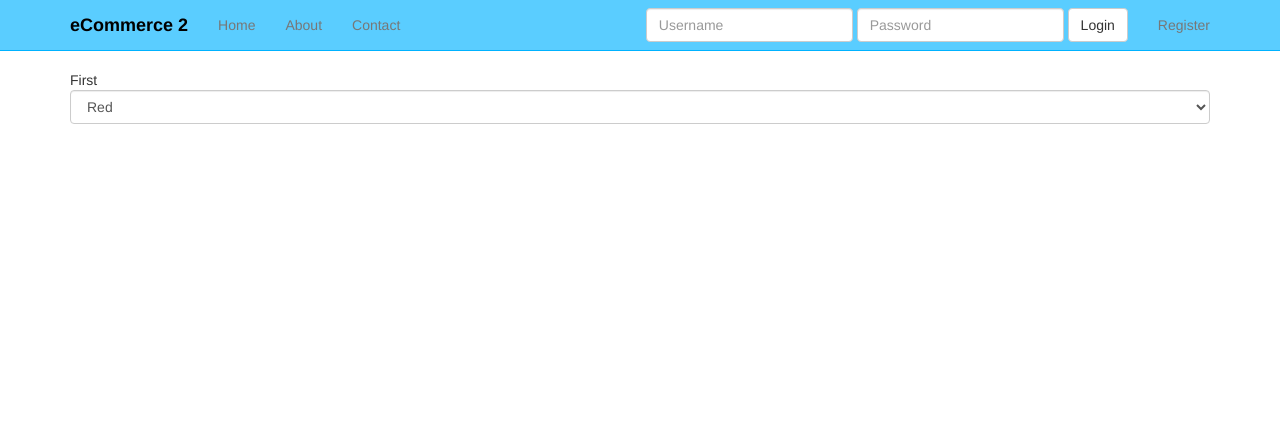
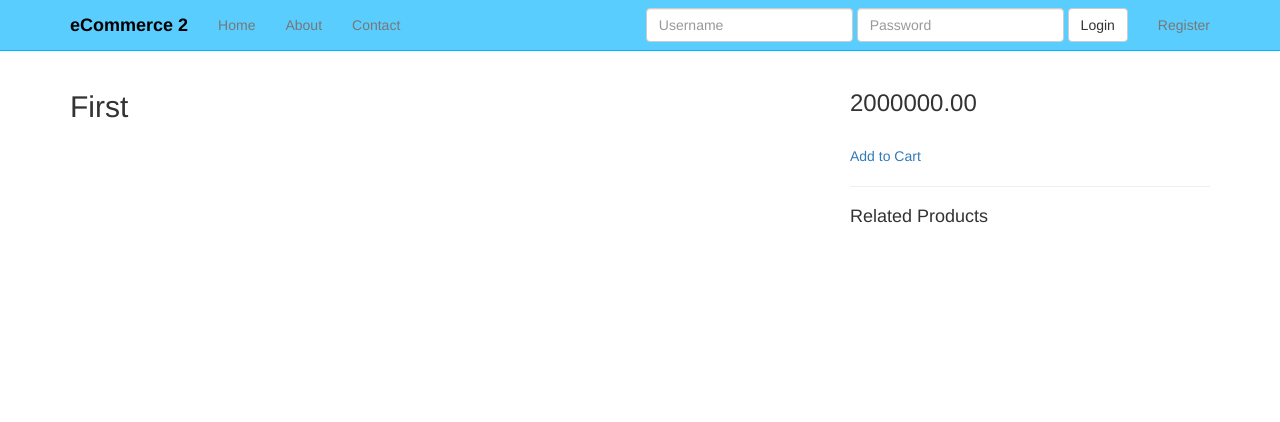
Before and after one commit to anthonymiyoro/gnome, a Django app: page /products/1/ in a window 1280 px wide. Shown: the top 422 px of the page. Run offline with Django 3.2, Linux system fonts and the light colour scheme; data comes from the database, SQL or seed files in the repository; both versions use the stored data as it was after the commit; some libraries are stand-ins or nearby versions.

Commit message:
Edited product page look

```diff
--- a/src/products/models.py
+++ b/src/products/models.py
@@ -1,5 +1,6 @@
 from django.core.urlresolvers import reverse
 from django.db import models
+from django.db.models.signals import post_save
 
 
 
@@ -54,3 +55,19 @@ class Variation(models.Model):
 
     def get_absolute_url(self):
         return self.product.get_absolute_url()
+
+
+def product_post_saved_receiver(sender, instance, created, *args, **kwargs):
+    product = instance
+    variations = product.variation_set.all()
+    if variations.count() == 0:
+        new_var = Variation()
+        new_var.product = product
+        new_var.title = "Default"
+        new_var.price = product.price
+        new_var.save()
+
+
+
+
+post_save.connect(product_post_saved_receiver, sender=Product)
--- a/src/products/templates/products/product_detail.html
+++ b/src/products/templates/products/product_detail.html
@@ -7,18 +7,51 @@
     <body>
         {% extends "base.html" %}
 
-        {% block content %}
 
 
-        {{ object.title }}
+{% block content %}
+   <div class='row'>
 
-            <select class="form-control">
-            {% for vari_obj in object.variation_set.all %}
-            <option value="{{ vari_obj.id }}">{{ vari_obj }}</option>
-            {% endfor %}
+    <div class='col-sm-8'>
+    <h2>{{ object.title }}</h2>
 
-            </select>
-            {% endblock %}
+    <p class='lead'>
+        {{ object.description }}
+    </p>
+    </div>
+
+
+<!-- Product Sidebar -->
+<div class='col-sm-4'>
+
+<h3>{{ object.price }}</h3>
+{% if object.variation_set.count > 1 %}
+<select class='form-control'>
+{% for vari_obj in object.variation_set.all %}
+<option value="{{ vari_obj.id }}">{{ vari_obj }}</option>
+{% endfor %}
+</select>
+{% endif %}
+<br/>
+<a href="#">Add to Cart</a>
+
+
+<br/>
+<hr/>
+<h4>Related Products</h4>
+
+</div>
+
+<!-- End Product Sidebar -->
+
+
+
+
+</div>
+
+
+
+{% endblock %}
 
     </body>
 </html>
```
Also changed, not shown: src/db.sqlite3, src/products/migrations/0001_initial.py (added), src/products/migrations/0002_variation.py (added), src/products/migrations/0003_auto_20161024_0835.py (added), src/products/migrations/0004_variation_product.py (added), src/products/migrations/0005_variation_title.py (added), 5 other files.
